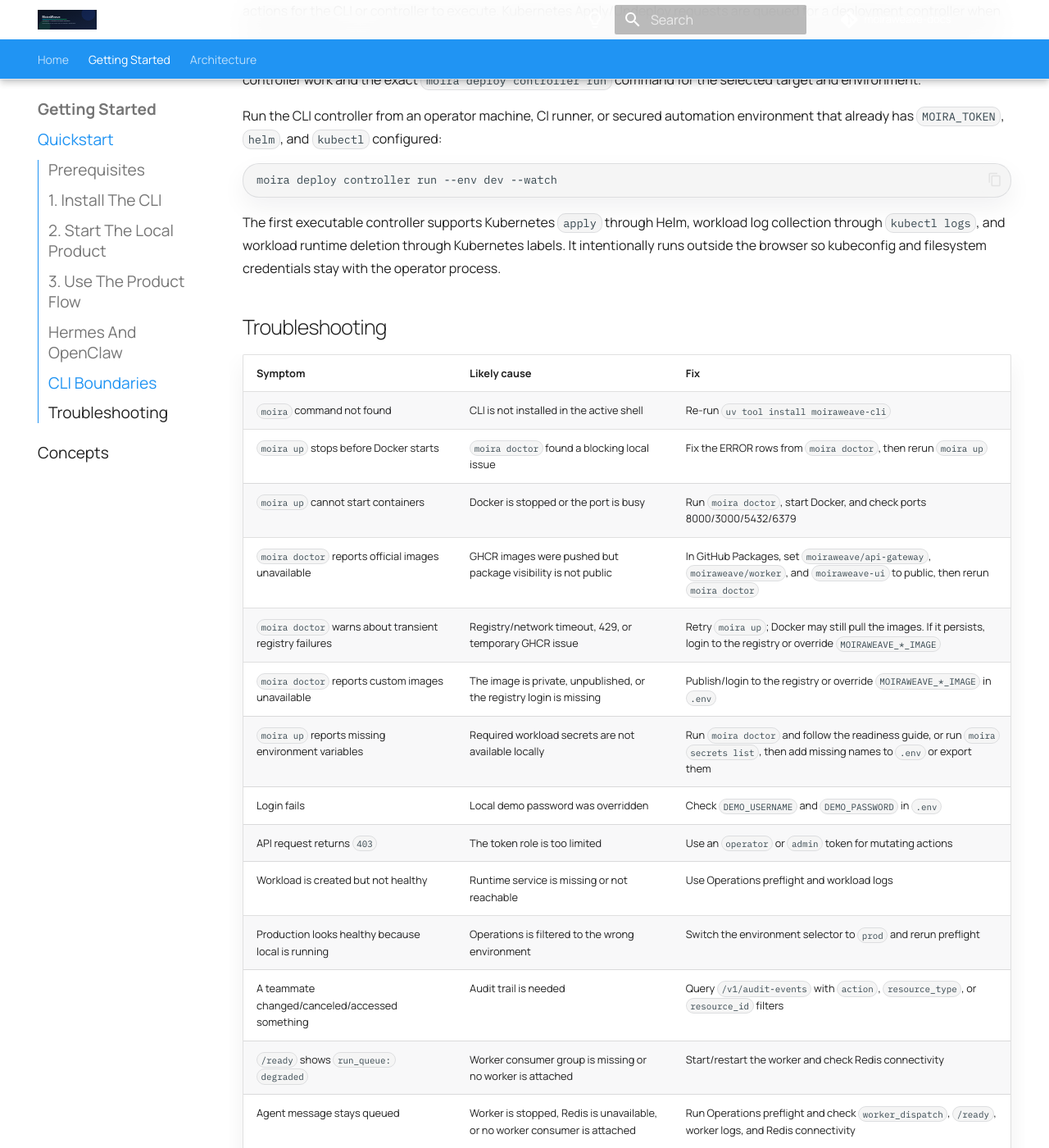
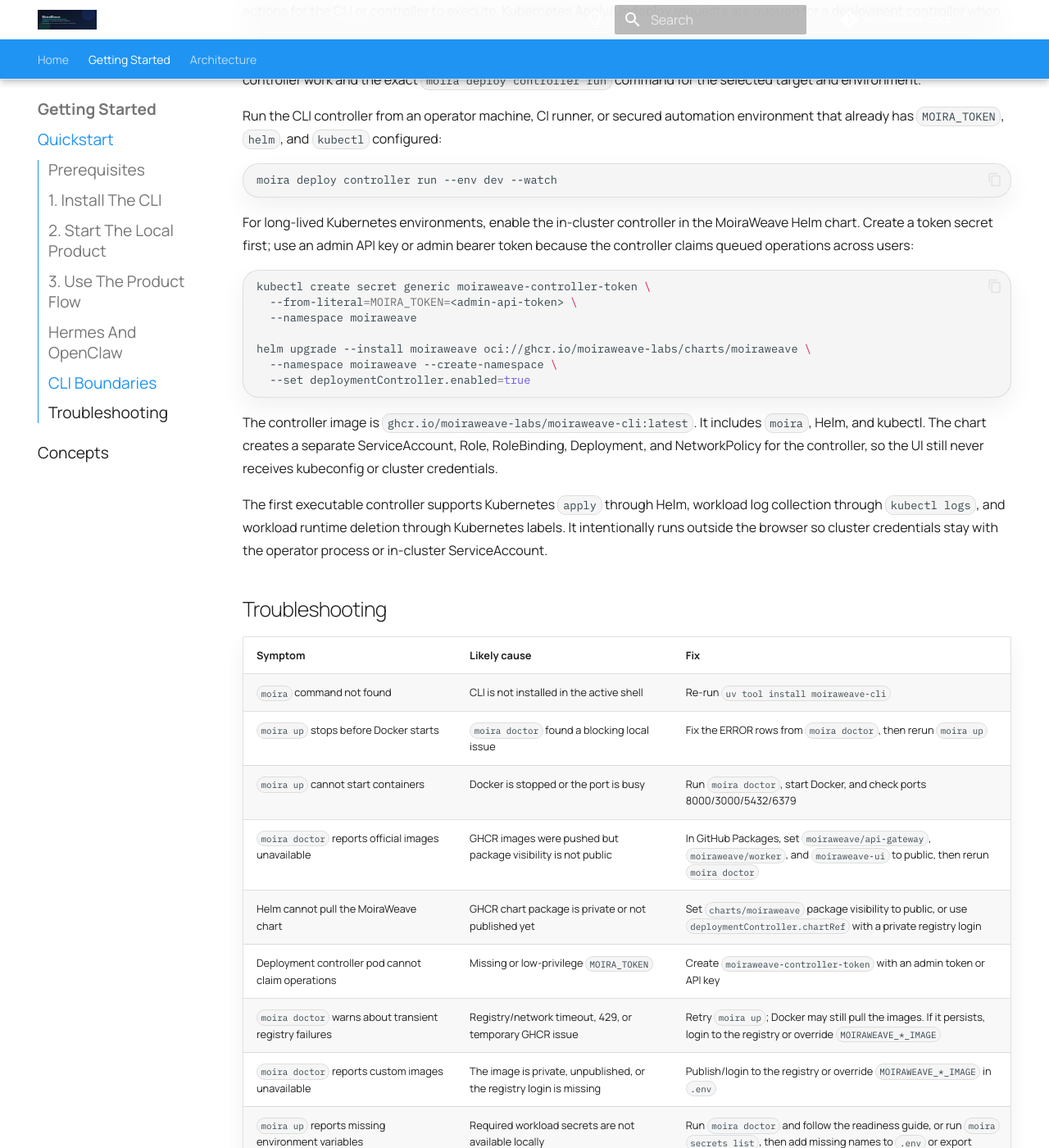
Before and after one commit to moiraweave-labs/moiraweave-docs, an MkDocs documentation site: the page built from docs/quickstart.md, in a window 1280 px wide and 1400 px high, scrolled down 4363 px. Shown: the whole window at 82% size. Built offline with MkDocs 1.6.1 and Material for MkDocs 9.7.7, drawn with Linux system fonts in a browser that asks for light colours; comment, search, counter and statistics services are not loaded.

Commit message:
docs: document in-cluster deployment controller

````diff
--- a/docs/quickstart.md
+++ b/docs/quickstart.md
@@ -229,10 +229,29 @@ configured:
 moira deploy controller run --env dev --watch
 ```
 
+For long-lived Kubernetes environments, enable the in-cluster controller in the
+MoiraWeave Helm chart. Create a token secret first; use an admin API key or
+admin bearer token because the controller claims queued operations across users:
+
+```bash
+kubectl create secret generic moiraweave-controller-token \
+  --from-literal=MOIRA_TOKEN=<admin-api-token> \
+  --namespace moiraweave
+
+helm upgrade --install moiraweave oci://ghcr.io/moiraweave-labs/charts/moiraweave \
+  --namespace moiraweave --create-namespace \
+  --set deploymentController.enabled=true
+```
+
+The controller image is `ghcr.io/moiraweave-labs/moiraweave-cli:latest`. It
+includes `moira`, Helm, and kubectl. The chart creates a separate ServiceAccount,
+Role, RoleBinding, Deployment, and NetworkPolicy for the controller, so the UI
+still never receives kubeconfig or cluster credentials.
+
 The first executable controller supports Kubernetes `apply` through Helm,
 workload log collection through `kubectl logs`, and workload runtime deletion
-through Kubernetes labels. It intentionally runs outside the browser so
-kubeconfig and filesystem credentials stay with the operator process.
+through Kubernetes labels. It intentionally runs outside the browser so cluster
+credentials stay with the operator process or in-cluster ServiceAccount.
 
 ## Troubleshooting
 
@@ -242,6 +261,8 @@ kubeconfig and filesystem credentials stay with the operator process.
 | `moira up` stops before Docker starts | `moira doctor` found a blocking local issue | Fix the ERROR rows from `moira doctor`, then rerun `moira up` |
 | `moira up` cannot start containers | Docker is stopped or the port is busy | Run `moira doctor`, start Docker, and check ports 8000/3000/5432/6379 |
 | `moira doctor` reports official images unavailable | GHCR images were pushed but package visibility is not public | In GitHub Packages, set `moiraweave/api-gateway`, `moiraweave/worker`, and `moiraweave-ui` to public, then rerun `moira doctor` |
+| Helm cannot pull the MoiraWeave chart | GHCR chart package is private or not published yet | Set `charts/moiraweave` package visibility to public, or use `deploymentController.chartRef` with a private registry login |
+| Deployment controller pod cannot claim operations | Missing or low-privilege `MOIRA_TOKEN` | Create `moiraweave-controller-token` with an admin token or API key |
 | `moira doctor` warns about transient registry failures | Registry/network timeout, 429, or temporary GHCR issue | Retry `moira up`; Docker may still pull the images. If it persists, login to the registry or override `MOIRAWEAVE_*_IMAGE` |
 | `moira doctor` reports custom images unavailable | The image is private, unpublished, or the registry login is missing | Publish/login to the registry or override `MOIRAWEAVE_*_IMAGE` in `.env` |
 | `moira up` reports missing environment variables | Required workload secrets are not available locally | Run `moira doctor` and follow the readiness guide, or run `moira secrets list`, then add missing names to `.env` or export them |
````
Also changed, not shown: docs/agent-ops-architecture.md (+4 -1 lines), docs/architecture-benchmark.md (+7 -10 lines), docs/architecture.md (+10 -5 lines).
